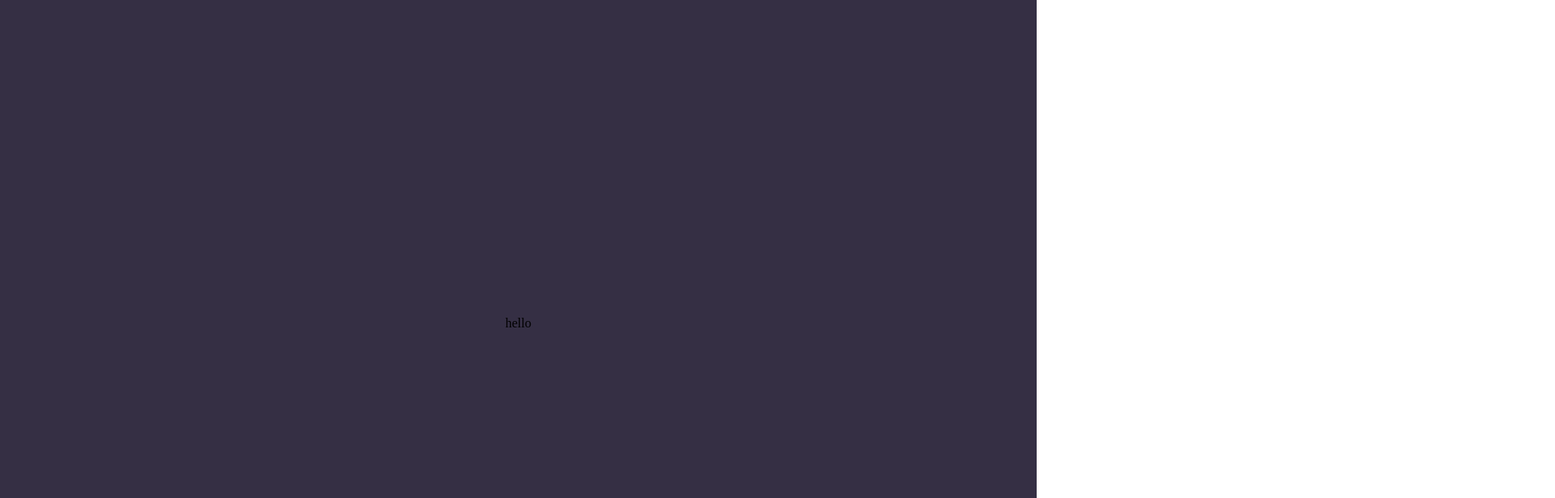
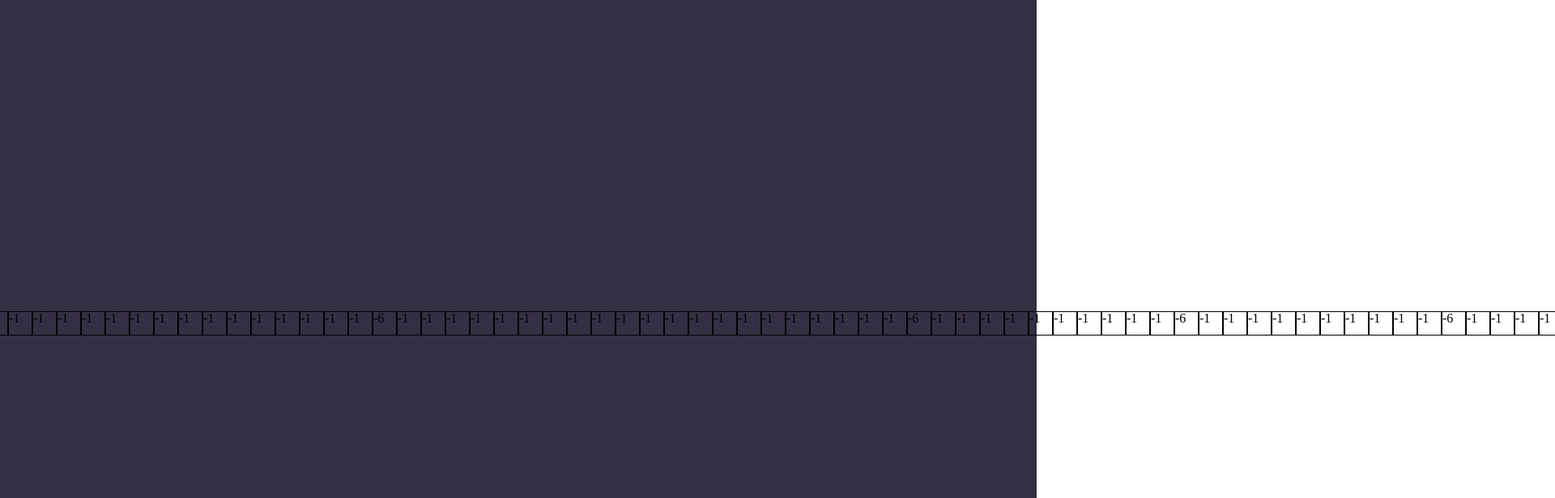
Before and after one commit to plla2/MINE-GAME, a React (Vite) app: page / in a window 1280 px wide. Shown: the top 616 px of the page at 81% size, 1920 px wide, since content can reach past the window. Built offline with nearby package versions, Linux system fonts and the light colour scheme.

Commit message:
✨ Cell컴포넌트 활용 게임판 구성

```diff
--- a/src/App.tsx
+++ b/src/App.tsx
@@ -1,7 +1,9 @@
+import GameBoard from './components/GameBoard/GameBoard';
+
 function App() {
   return (
     <>
-      <div>hello</div>
+      <GameBoard />
     </>
   );
 }
--- /dev/null
+++ b/src/components/GameBoard/GameBoard.tsx
@@ -0,0 +1,27 @@
+import createGameBoard from '../../logic/createGameBoard';
+import createMinePlace from '../../logic/createMinePlace';
+import Cell from '../Cell/Cell';
+
+const GameBoard = () => {
+  const row = 10;
+  const col = 10;
+  const mineCount = 10;
+
+  const minePlacesArr = createMinePlace(row, col, mineCount);
+  const boardData = createGameBoard(row, col, minePlacesArr);
+  console.log('minePlacesArr : ', minePlacesArr);
+  console.log('boardData : ', boardData);
+  return (
+    <>
+      {boardData.map((row, index) => (
+        <tr key={index}>
+          {row.map((col, index) => (
+            <Cell key={index} col={col} />
+          ))}
+        </tr>
+      ))}
+    </>
+  );
+};
+
+export default GameBoard;
```
